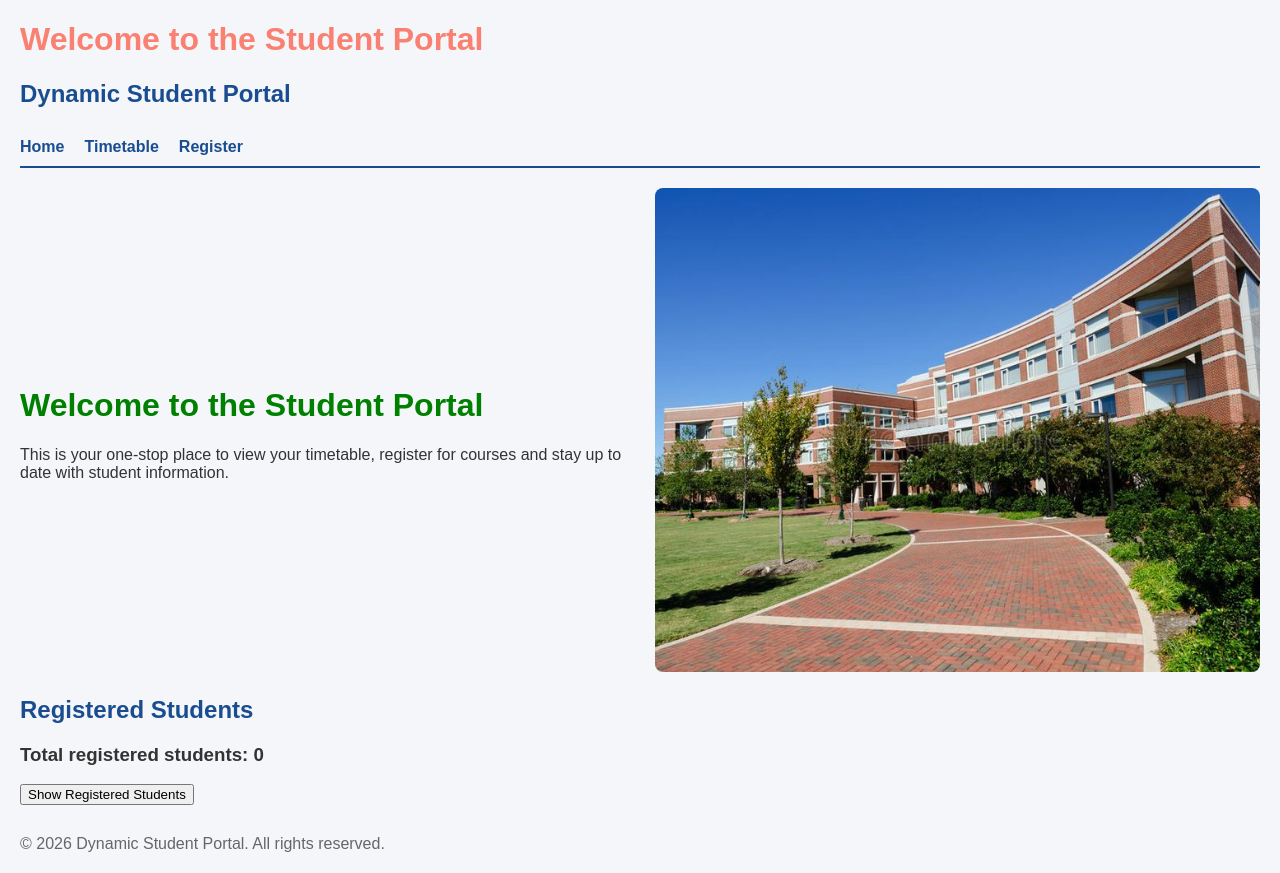
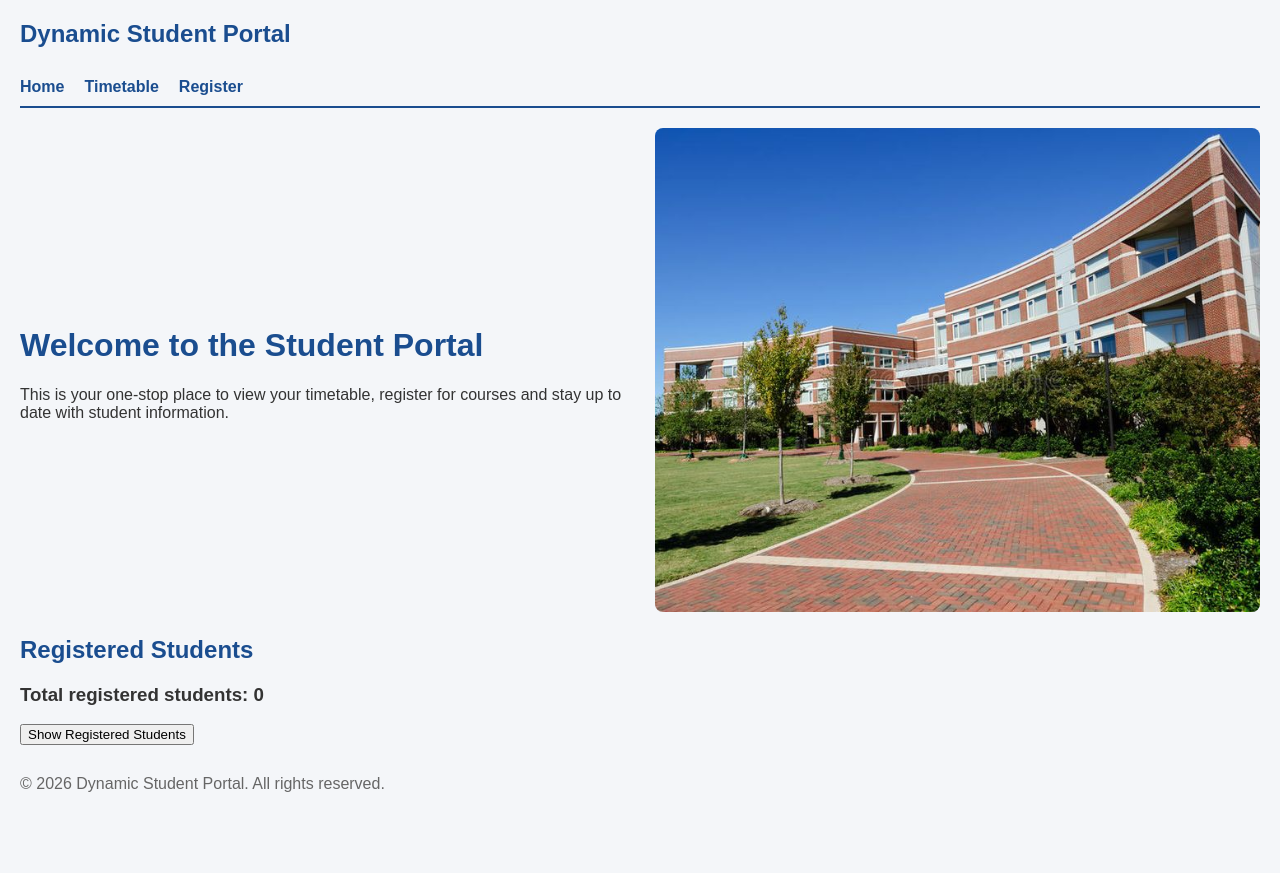
Before and after one commit to elsie-karwitha/dynamic-student-portal, a plain HTML site: page index.html in a window 1280 px wide. After the commit the page ends 813 px from the top, so only its background shows below. Drawn offline with Linux system fonts and the light colour scheme.

Commit message:
Final polish before capstone submission

```diff
--- a/index.html
+++ b/index.html
@@ -5,14 +5,10 @@
   <meta name="viewport" content="width=device-width, initial-scale=1.0">
   <title>Dynamic Student Portal</title>
   <link rel="stylesheet" href="styles.css">
-  <style>
-  h1 { color: green; }
-</style>
 </head>
 <body>
 
   <header>
-    <h1 style="color: salmon;">Welcome to the Student Portal</h1>
     <h2>Dynamic Student Portal</h2>
 <nav>
   <a href="index.html">Home</a>
```
Also changed, not shown: timetable.html (+3 -3 lines).
